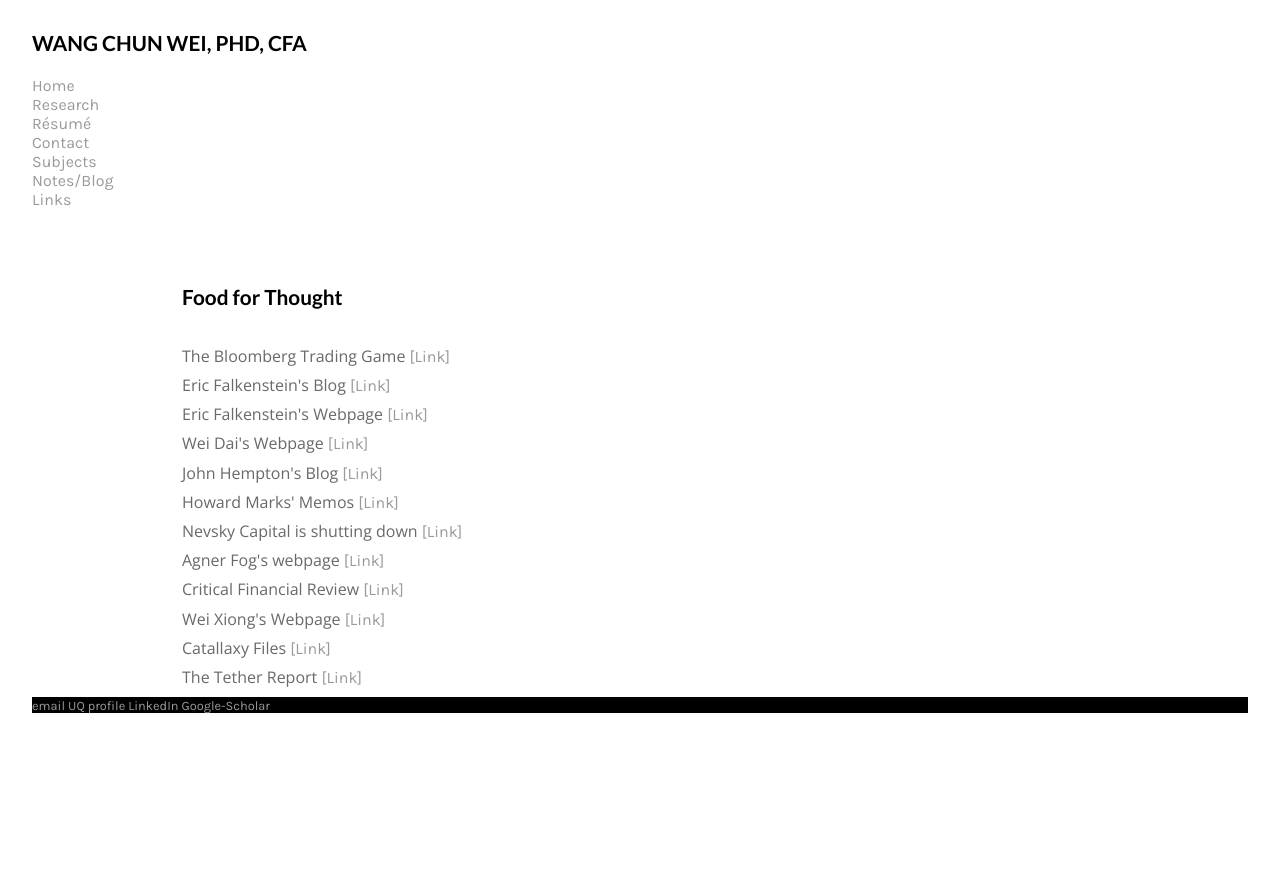
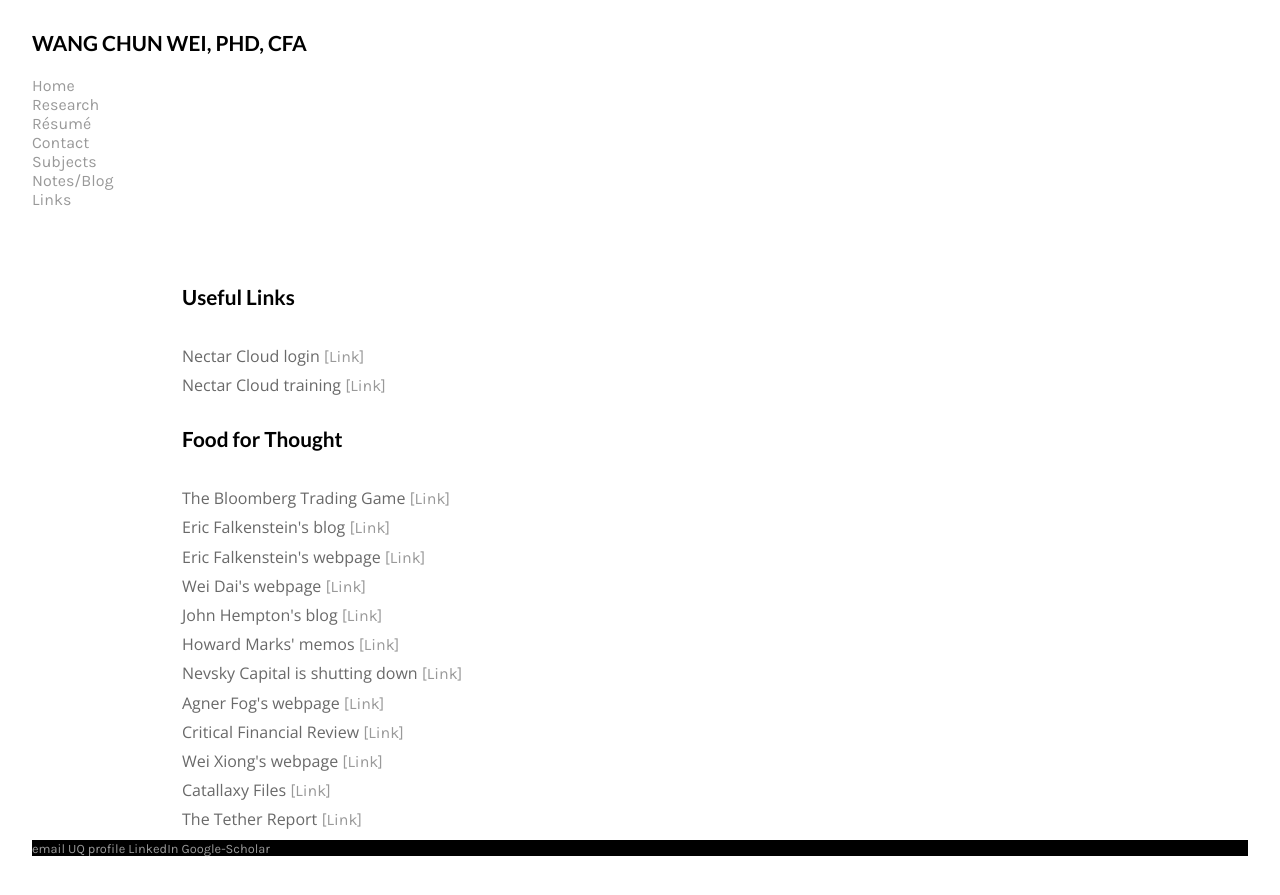
Before and after one commit to weiwangchun/weiwangchun.github.io, a Jekyll site: the page built from links/index.html, in a window 1280 px wide. Shown: the top 895 px of the page. Built offline with Jekyll 4.4.1, drawn with Linux system fonts in a browser that asks for light colours.

Commit message:
Update index.html

```diff
--- a/links/index.html
+++ b/links/index.html
@@ -9,20 +9,26 @@ title: Links
   <br>
   <br>
 
+
+  <h1> Useful Links</h1>
+  <br>
+  <p> Nectar Cloud login <a href="https://nectar.org.au/cloudpage/">[Link]</a></p>
+  <p> Nectar Cloud training <a href="http://training.nectar.org.au/package07/sections/firstSSHCommands.html">[Link]</a></p>
+  <br>
+
   <h1> Food for Thought</h1>
-
   <br>
 
   <p> The Bloomberg Trading Game <a href="https://www.bloomberg.com/features/2015-stock-chart-trading-game/">[Link]</a></p>
-  <p> Eric Falkenstein's Blog <a href="http://falkenblog.blogspot.com.au/">[Link]</a></p>
-  <p> Eric Falkenstein's Webpage <a href="http://www.efalken.com/papers/index.html">[Link]</a></p>
-  <p> Wei Dai's Webpage <a href="http://www.weidai.com/">[Link]</a></p>
-  <p> John Hempton's Blog <a href="http://brontecapital.blogspot.com.au/">[Link]</a></p>
-  <p> Howard Marks' Memos <a href="https://www.oaktreecapital.com/insights/howard-marks-memos">[Link]</a></p>
+  <p> Eric Falkenstein's blog <a href="http://falkenblog.blogspot.com.au/">[Link]</a></p>
+  <p> Eric Falkenstein's webpage <a href="http://www.efalken.com/papers/index.html">[Link]</a></p>
+  <p> Wei Dai's webpage <a href="http://www.weidai.com/">[Link]</a></p>
+  <p> John Hempton's blog <a href="http://brontecapital.blogspot.com.au/">[Link]</a></p>
+  <p> Howard Marks' memos <a href="https://www.oaktreecapital.com/insights/howard-marks-memos">[Link]</a></p>
   <p> Nevsky Capital is shutting down <a href="https://www.zerohedge.com/news/2016-01-05/why-15-billion-nevsky-capital-shutting-down-full-letter">[Link]</a></p>
   <p> Agner Fog's webpage <a href="http://www.agner.org/">[Link]</a></p>
   <p> Critical Financial Review <a href="http://cfr.ivo-welch.info">[Link]</a></p>
-  <p> Wei Xiong's Webpage <a href="http://wxiong.mycpanel.princeton.edu/">[Link]</a></p>
+  <p> Wei Xiong's webpage <a href="http://wxiong.mycpanel.princeton.edu/">[Link]</a></p>
   <p> Catallaxy Files <a href="http://catallaxyfiles.com/">[Link]</a></p>
   <p> The Tether Report <a href="https://www.tetherreport.com/">[Link]</a></p>
 
```
